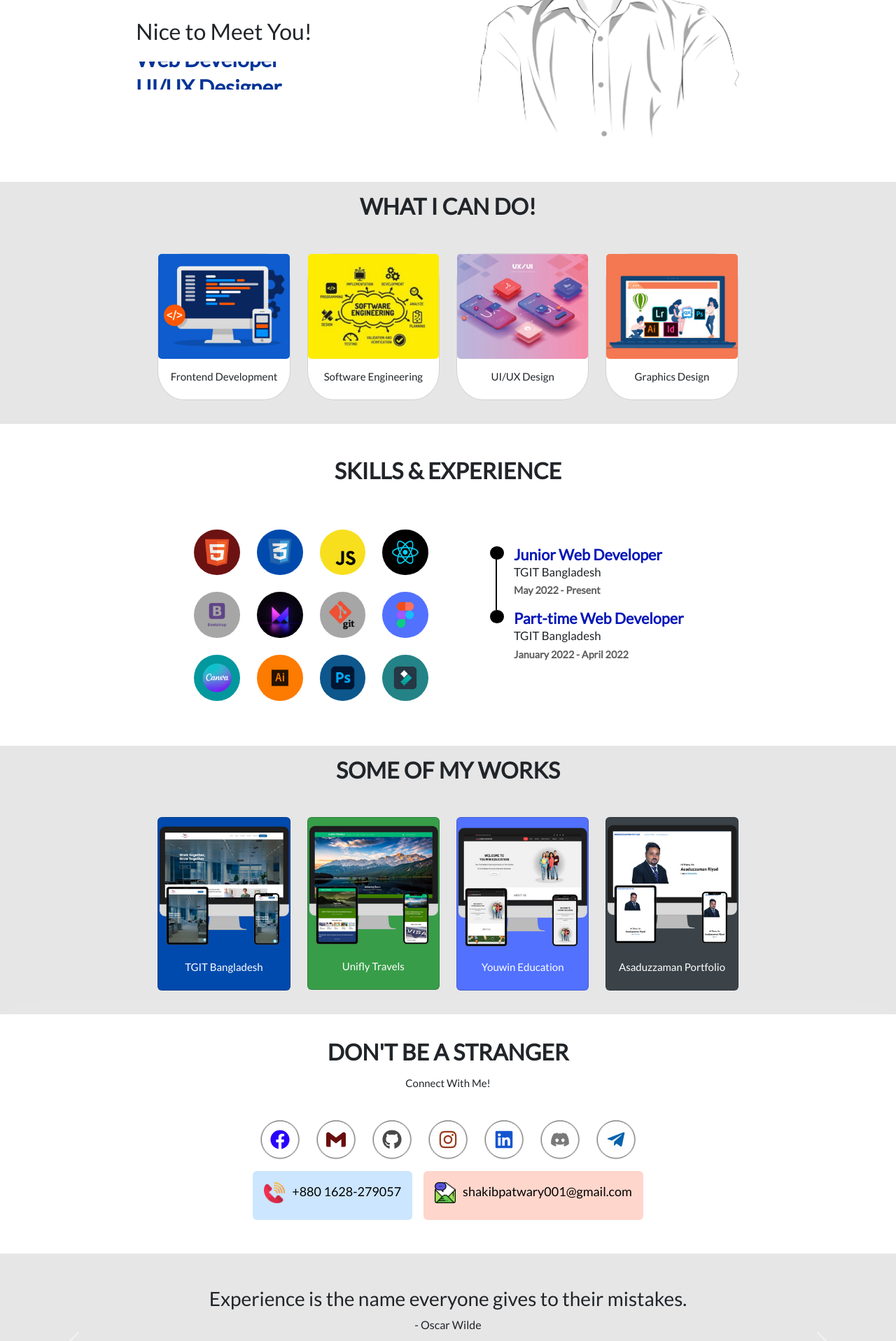
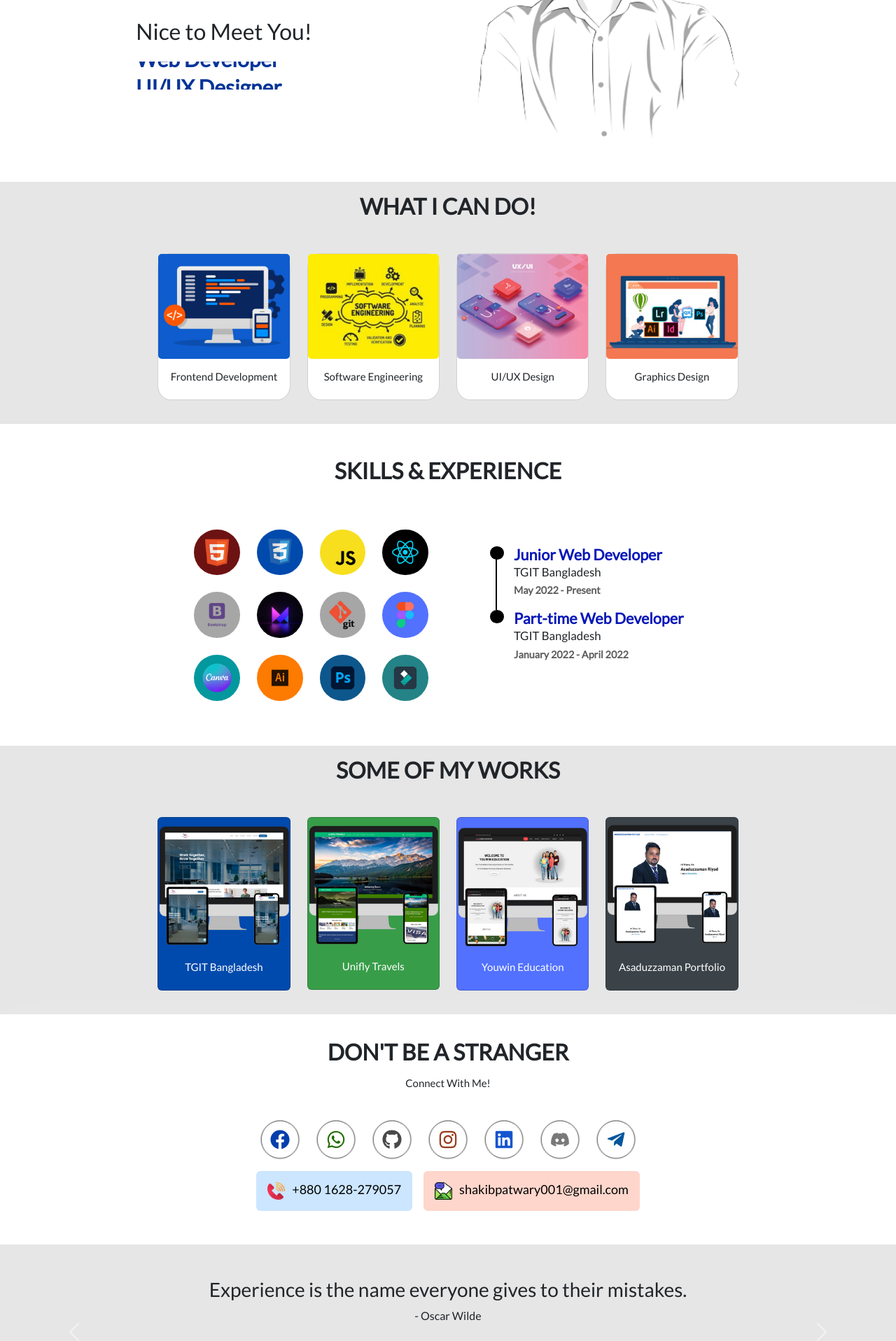
Before and after one commit to SakibPatwary/react_profile, a React (Create React App) app: page / in a window 1280 px wide. Shown: the part 358-2275 px from the top of the page at 70% size. Built offline with nearby package versions, Linux system fonts and the light colour scheme.

Commit message:
design change

```diff
--- a/src/components/Experience/experience.css
+++ b/src/components/Experience/experience.css
@@ -1,5 +1,5 @@
 
-@media all and (max-width: 500px) {
+@media all and (max-width: 480px) {
     .CV-page {
         padding: 0 1em;
         padding-top: 20px;
--- a/src/components/Header/Header.js
+++ b/src/components/Header/Header.js
@@ -50,7 +50,7 @@ const Header = () => {
                 <Nav className="justify-content-end flex-grow-1 pe-3">
                   <Nav.Link href="#skills">Skills</Nav.Link>
                   <Nav.Link href="#works">Works</Nav.Link>
-                  <Nav.Link href="#contact">Contact</Nav.Link>
+                  <Nav.Link href="#connect">Contact</Nav.Link>
                   <Nav.Link href={SakibCV} download>
                     <button
                       style={{
--- a/src/components/Skills/Skills.js
+++ b/src/components/Skills/Skills.js
@@ -26,8 +26,8 @@ const Works = () => {
 
         <Row className="justify-content-center">
           <Col xs={10} md={2}>
-            <motion.div whileHover={{ scale: 1.1 }} whileTap={{ scale: 0.9 }}>
-              <Card style={{ marginBottom: "10px", borderRadius: "20%" }}>
+            <motion.div whileHover={{ scale: 1.1 }}>
+              <Card style={{ marginBottom: "10px", borderRadius: "10%" }}>
                 <Card.Img cascade className="img-fluid" src={skills1} />
 
                 <Card.Body cascade>
@@ -40,8 +40,8 @@ const Works = () => {
           </Col>
 
           <Col xs={10} md={2}>
-            <motion.div whileHover={{ scale: 1.1 }} whileTap={{ scale: 0.9 }}>
-              <Card style={{ marginBottom: "10px", borderRadius: "20%" }}>
+            <motion.div whileHover={{ scale: 1.1 }}>
+              <Card style={{ marginBottom: "10px", borderRadius: "10%" }}>
                 <Card.Img cascade className="img-fluid" src={skills4} />
 
                 <Card.Body cascade>
@@ -54,8 +54,8 @@ const Works = () => {
           </Col>
 
           <Col xs={10} md={2}>
-            <motion.div whileHover={{ scale: 1.1 }} whileTap={{ scale: 0.9 }}>
-              <Card style={{ marginBottom: "10px", borderRadius: "20%" }}>
+            <motion.div whileHover={{ scale: 1.1 }}>
+              <Card style={{ marginBottom: "10px", borderRadius: "10%" }}>
                 <Card.Img cascade className="img-fluid" src={skills2} />
 
                 <Card.Body cascade>
@@ -68,8 +68,8 @@ const Works = () => {
           </Col>
 
           <Col xs={10} md={2}>
-            <motion.div whileHover={{ scale: 1.1 }} whileTap={{ scale: 0.9 }}>
-              <Card style={{ marginBottom: "10px", borderRadius: "20%" }}>
+            <motion.div whileHover={{ scale: 1.1 }}>
+              <Card style={{ marginBottom: "10px", borderRadius: "10%" }}>
                 <Card.Img cascade className="img-fluid" src={skills3} />
 
                 <Card.Body cascade>
--- a/src/components/Social/Social.js
+++ b/src/components/Social/Social.js
@@ -7,9 +7,9 @@ import {
   FaInstagram,
   FaGithub,
   FaLinkedin,
-  FaTelegramPlane
+  FaTelegramPlane,
+  FaWhatsapp,
 } from "react-icons/fa";
-import { SiGmail } from "react-icons/si";
 import { Container, CardGroup, Card} from "react-bootstrap";
 import Phone from '../../img/Svg/Phone.png'
 import Mail from '../../img/Svg/Mail.png'
@@ -51,12 +51,12 @@ const Social = () => {
                       </a>
 
                       <a
-                        href="mailto:shakibpatwary001@gmail.com"
+                        href="https://wa.me/+8801628279057"
                         target="_blank"
                         className="slider-nav-item"
                       >
                         <i className="fab">
-                          <SiGmail />
+                          <FaWhatsapp />
                         </i>
                       </a>
 
@@ -130,8 +130,11 @@ const Social = () => {
                 style={{ border: "none", backgroundColor: "#cce6ff" }}
               >
                 <Card.Body>
-                  <Card.Title className="c-contact-item" style={{ fontSize: "18px" }}>
-                  <img className="c-icon" src={Phone} alt="" />
+                  <Card.Title
+                    className="c-contact-item"
+                    style={{ fontSize: "18px", margin: "0px" }}
+                  >
+                    <img className="c-icon" src={Phone} alt="" />
                     +880 1628-279057
                   </Card.Title>
                 </Card.Body>
@@ -153,8 +156,11 @@ const Social = () => {
                 }}
               >
                 <Card.Body>
-                  <Card.Title className="c-contact-item" style={{ fontSize: "18px" }}>
-                  <img className="c-icon" src={Mail} alt="" />
+                  <Card.Title
+                    className="c-contact-item"
+                    style={{ fontSize: "18px", margin: "0px" }}
+                  >
+                    <img className="c-icon" src={Mail} alt="" />
                     shakibpatwary001@gmail.com
                   </Card.Title>
                 </Card.Body>
--- a/src/components/Social/social.css
+++ b/src/components/Social/social.css
@@ -1,4 +1,3 @@
-
 
 .shadow3 {
     background-repeat: no-repeat;
@@ -98,11 +97,11 @@
 }
 
 .process-scetion .slider-nav-item:nth-child(1) {
-    color: #2904fa;
+    color: #043fad;
 }
 
 .process-scetion .slider-nav-item:nth-child(2) {
-    color: #680e0e;
+    color: #206d02;
 }
 
 .process-scetion .slider-nav-item:nth-child(3) {
@@ -120,7 +119,7 @@
     color: #797979;
 }
 .process-scetion .slider-nav-item:nth-child(7) {
-    color: #0762ac;
+    color: #03569b;
 }
 
 .process-scetion .slider-nav-item:last-child:after {
@@ -176,8 +175,8 @@
 }
 
 .c-icon {
-    width: 30px;
-    height: 30px;
+    width: 25px;
+    height: 25px;
     margin-right: 10px;
   }
 
@@ -187,6 +186,6 @@
         height: 30px;
         width: 30px;
         margin: 15px 10px;
-        line-height: 28px;
+        line-height: 22px;
     }
 }
```
